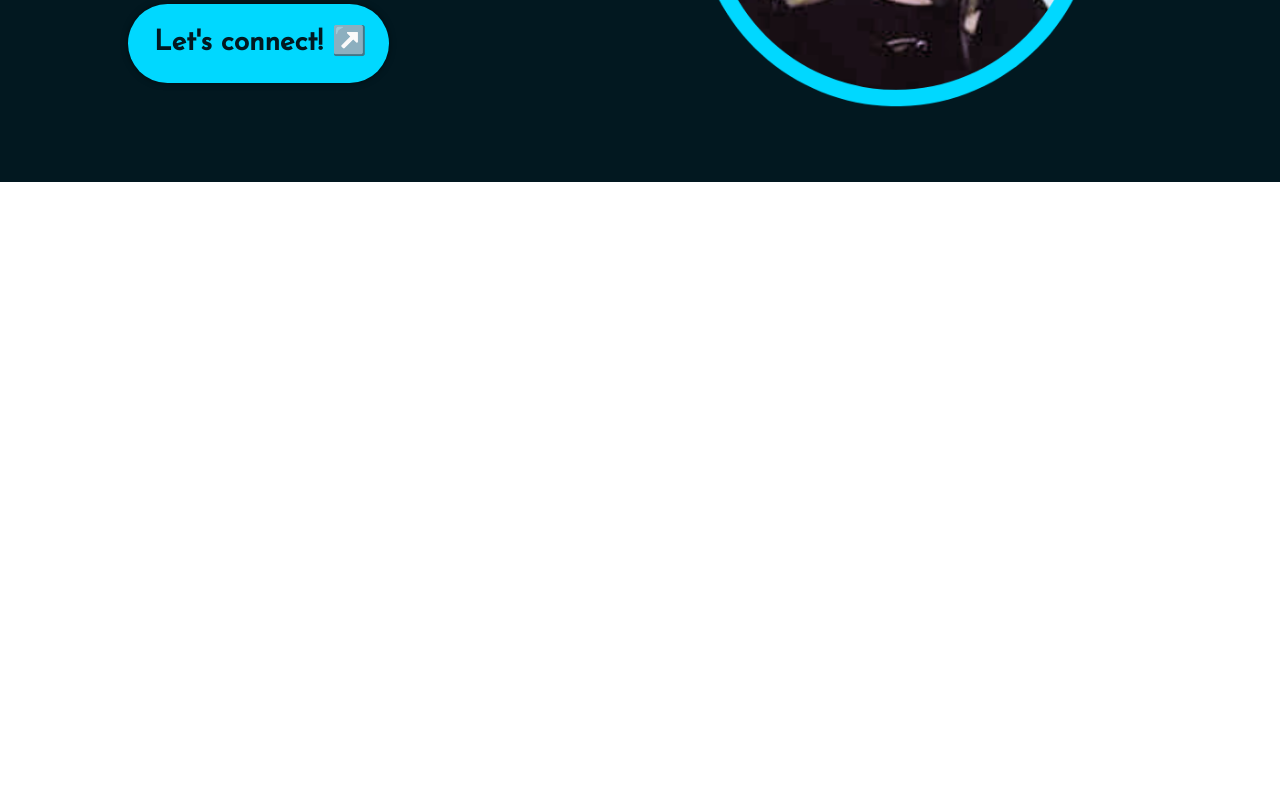
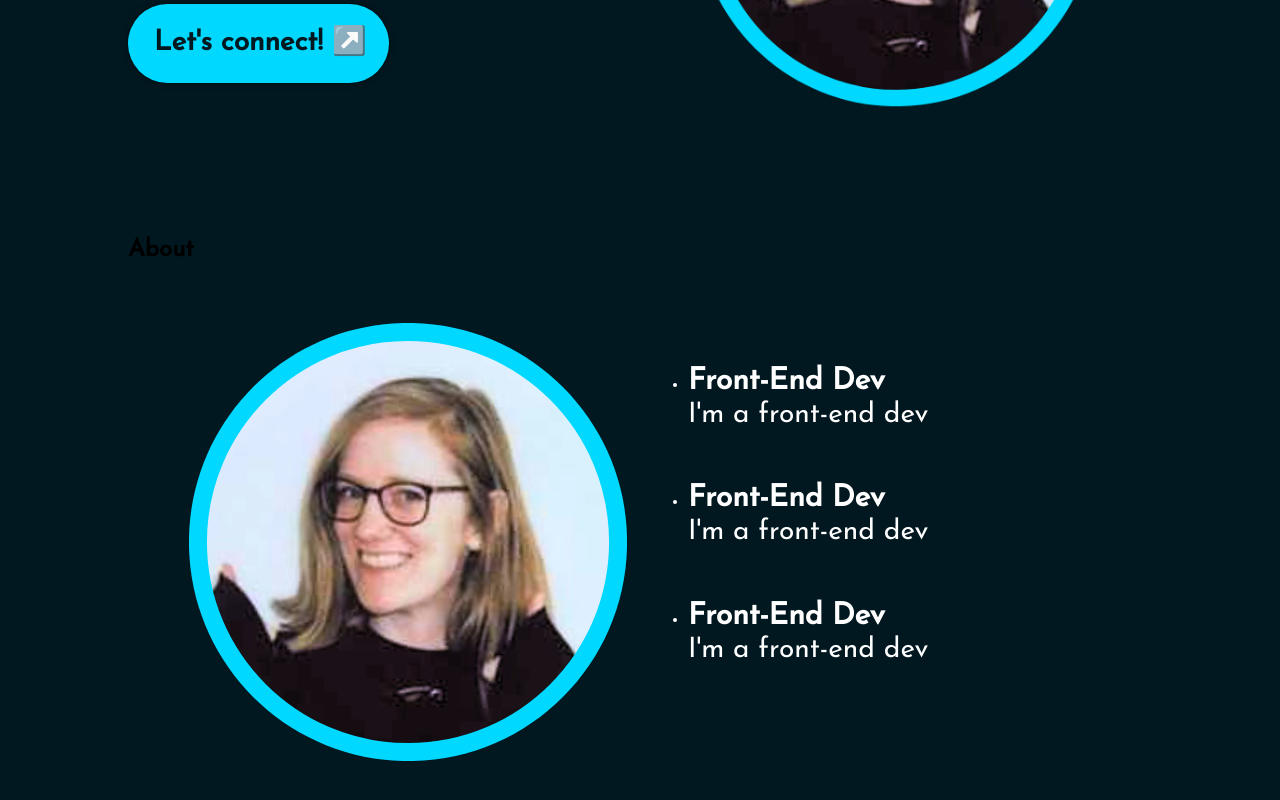
Before and after one commit to GemboJones/my-react-portfolio, a React (Vite) app: page / in a window 1280 px wide. Shown: the part 474-1274 px from the top of the page. Before the commit the page ends 800 px from the top, so only its background shows below. Built offline with nearby package versions, Linux system fonts and the light colour scheme.

Commit message:
adds About section

```diff
--- a/src/App.jsx
+++ b/src/App.jsx
@@ -1,4 +1,5 @@
 import styles from './App.module.css'
+import { About } from './Components/About/About';
 import { Hero } from './Components/Hero/Hero';
 import { Navbar } from './Components/Navbar/Navbar';
 
@@ -9,6 +10,7 @@ function App() {
       <div className={styles.App}>
       <Navbar />
       <Hero />
+      <About />
       </div>
     </>
   );
--- /dev/null
+++ b/src/Components/About/About.jsx
@@ -0,0 +1,28 @@
+import React from "react";
+import styles from "../About/About.module.css";
+import { getImageUrl } from "../../utils";
+
+export const About = () => {
+  return (
+    <section className={styles.container}>
+      <h2>About</h2>
+      <div className={styles.content}>
+        <img src={getImageUrl("hero/hero-image.png")} alt="headshot" />
+        <ul>
+          <li>
+            <h1 className={styles.title}>Front-End Dev</h1>
+            <p className={styles.description}>I'm a front-end dev</p>
+          </li>
+          <li>
+            <h1 className={styles.title}>Front-End Dev</h1>
+            <p className={styles.description}>I'm a front-end dev</p>
+          </li>
+          <li>
+            <h1 className={styles.title}>Front-End Dev</h1>
+            <p className={styles.description}>I'm a front-end dev</p>
+          </li>
+        </ul>
+      </div>
+    </section>
+  );
+};
--- /dev/null
+++ b/src/Components/About/About.module.css
@@ -0,0 +1,23 @@
+.container {
+  background-color: var(--color-bg);
+  margin-top: 56px;
+  margin-left: 10%;
+  margin-right: 10%;
+}
+
+.content {
+    display: flex;
+    align-items: center;
+    color: var(--color-text);
+}
+
+.title {
+  font-size: 30px;
+  font-weight: 700;
+}
+
+.description {
+  font-size: 28px;
+  line-height: 1.3;
+  margin-bottom: 50px;
+}
--- a/src/var.css
+++ b/src/var.css
@@ -2,7 +2,7 @@
   --color-text: #fff;
   /* --color-primary: #576cbc; */
   --color-primary: #00d8ff;
-  --color-secondary: #19376d;
+  --color-secondary: #00485D;
   --color-dark: #0b2447;
   --color-bg: #021820;
 
```
